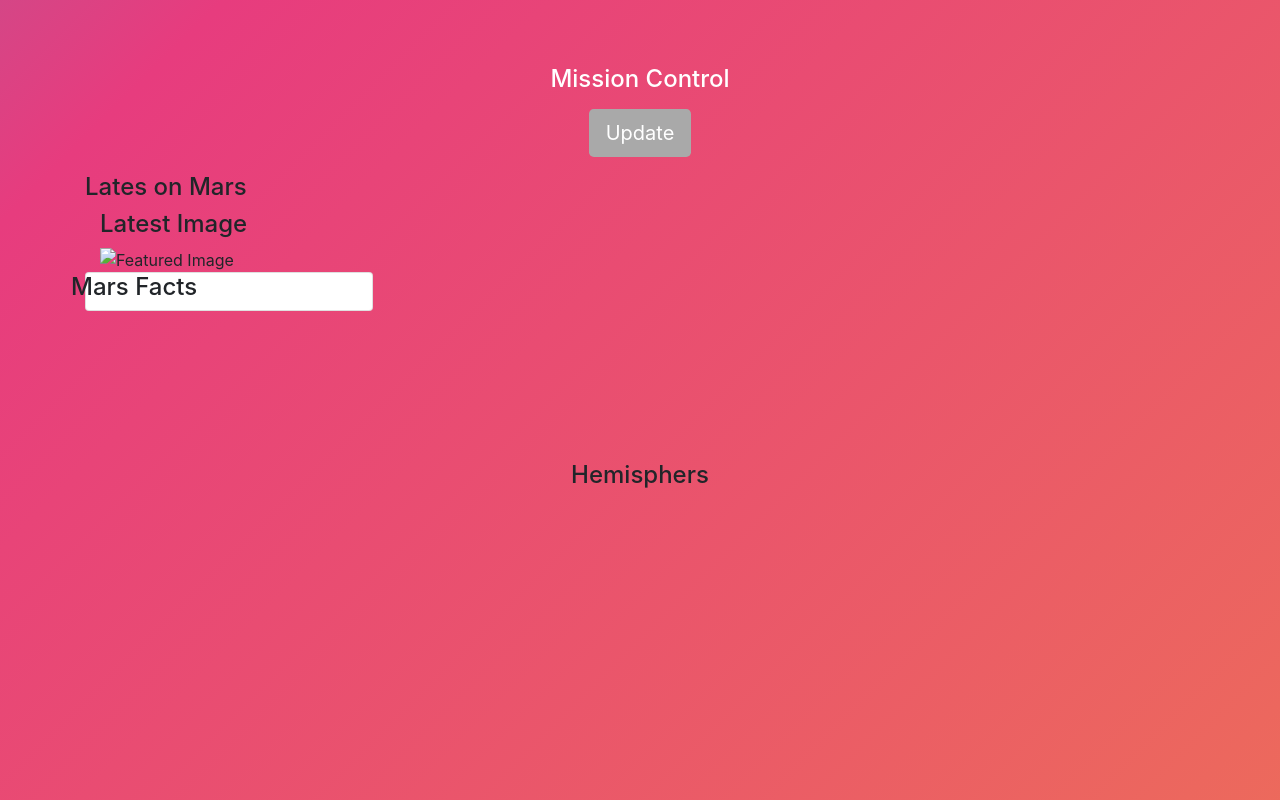
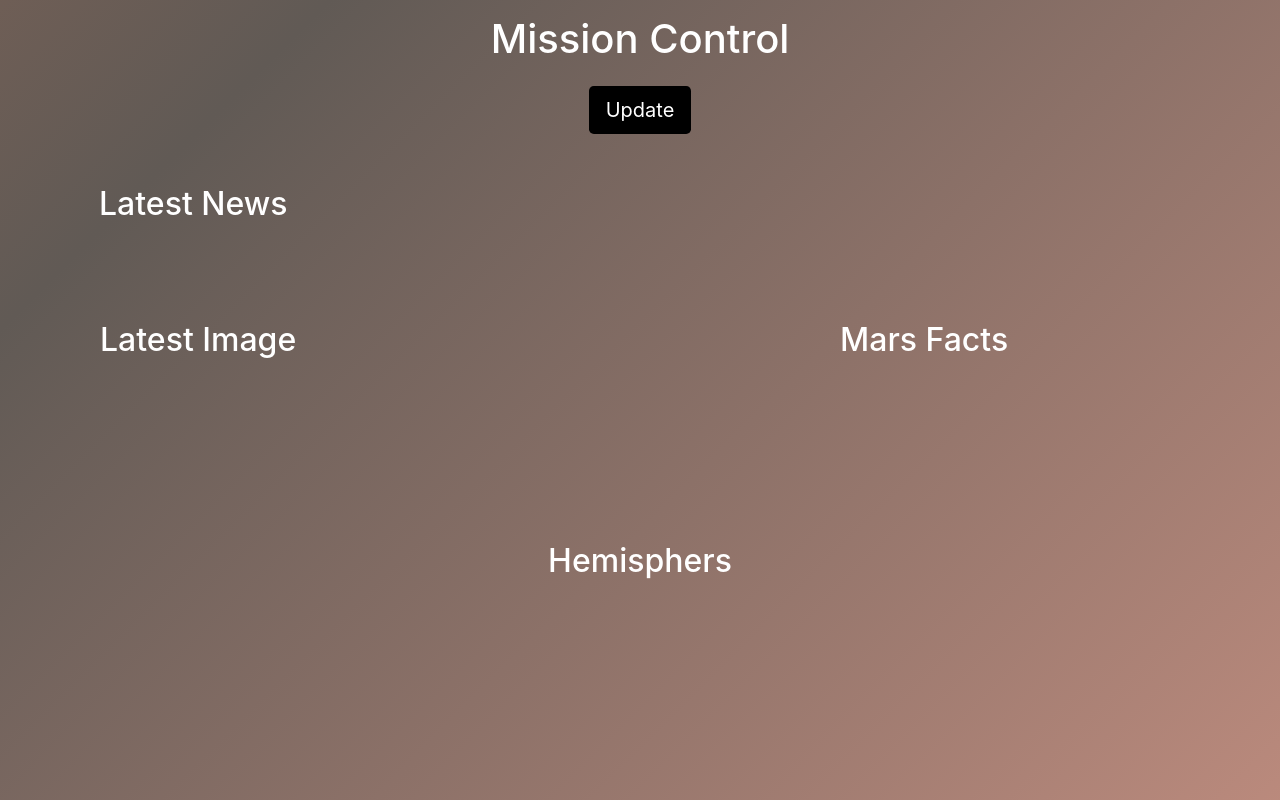
Before and after one commit to aolea13/web_scraping_challenge, a Flask app: template mission_to_mars/templates/index.html in a window 1280 px wide. Run offline with Flask 2, Linux system fonts and the light colour scheme; the template is opened without the code that fills it, so the values that code supplies are empty; some libraries are stand-ins or nearby versions.

Commit message:
:white_check_mark: Final Push

```diff
--- a/mission_to_mars/scrape_mars.py
+++ b/mission_to_mars/scrape_mars.py
@@ -123,7 +123,7 @@ def scrape_all():
     'news_p': news_p,
     'featured_image': img_url,
     'facts': facts,
-    'hemispheres': hemisphere_image_urls,
+    'hemisphere': hemisphere_image_urls,
     'last_modified': timestamp
   }
   browser.quit()
--- a/mission_to_mars/static/styles/style.css
+++ b/mission_to_mars/static/styles/style.css
@@ -1,6 +1,6 @@
 /* Background */
 body {
-	background: linear-gradient(-45deg, #ee7752, #e73c7e, #23a6d5, #23d5ab);
+	background: linear-gradient(-45deg, #E29F8E, #615a55, #C8795A, #DCA19B);
 	background-size: 400% 400%;
     animation: gradient 15s ease infinite;
 }
@@ -17,14 +17,6 @@ body {
 	}
 }
 
-/* Header */
-
-#header{
-    margin-top: 65px;
-    margin-bottom: 15px;
-    color: white;
-    text-align: center;
-}
 /*Jumbotron*/
 
 #jumbo{
@@ -33,32 +25,12 @@ body {
 }
 /* Button */
 #button{
-    background: darkgray;
+    background: black;
     color: white;
 }
 
-
-/* Images */
-img{
-    width: 100% !important;
-    height: 100% !important;
-}
-.active, .panel:hover{
-    border-color: darkgrey;
-    border-style: solid;
-}
-.visualization{
-    width: 50% !important;
-    height: 50% !important;
-}
-
-/* Box Class */
-.box{
-    margin-top: 65px;
-    margin-bottom: 65px;
-    padding: 10px 20px 15px;
-    color:white;
-    background-color: transparent;
+.mars_facts{
+    float: right;
 }
 
 /* Footer */
--- a/mission_to_mars/templates/index.html
+++ b/mission_to_mars/templates/index.html
@@ -5,9 +5,6 @@
     <meta name='viewport' content='width=device-width, initial-scale=1.0'>
     <meta http-equiv='X-UA-Compatible' content='IE=edge'>
     <title>Mission Control</title>
-    <div class='container' id = 'header'>
-        <h4>Mission Control</h4>
-    </div>
     <!--BootStrap-->
     <link rel = 'stylesheet' href = 'https://maxcdn.bootstrapcdn.com/bootstrap/4.0.0/css/bootstrap.min.css' integrity = 'sha384-Gn5384xqQ1aoWXA+058RXPxPg6fy4IWvTNh0E263XmFcJlSAwiGgFAW/dAiS6JXm'
     crossorigin = 'anonymous'>
@@ -16,56 +13,62 @@
 </head>
 <body>
     <div class='container'>
+        <div class="col-md-12">
+            <center><h1 style = 'color: white; padding-top: 15px; padding-bottom: 15px'>Mission Control</h1></center>
+        </div>
+
         <!---Button-->
         <div class = 'text-center'; id = 'jumbo' background-position: center; background-size: cover;'>
             <h1 class = 'display-3'></h1>
             <p><a class = 'btn btn-lg' id = 'button' href = '/scrape' role = 'button' style='text-align:center;'>Update</a></p>
         </div>
         <!--Mars News-->
-        <div class = 'container'>
-            <div class='row' id='mars_news'>
-                <div class = 'media'>
-                    <div class = 'media body'>
-                        <h4>Lates on Mars</h4>
-                            <h5>{{mars_data.news_t}}</h5>
-                            <p>{{mars_data.news_p}}</p>
+
+        <div class="container">
+            <div class="row" id="mars-news">
+                <div class="media">
+                    <div class="media-body">
+                        <h2 class = 'card-title' style = 'padding-bottom: 35px; padding-top: 35px; padding-left: 14px; color: white;'>Latest News</h2>
+                        <h3 style = 'padding-left: 14px;' >{{mars_data.news_t}}</h3>
+                        <p style = 'padding-bottom: 35px; padding-left: 14px;' >{{mars_data.news_p}}</p>
                     </div>
                 </div>
             </div>
         </div>
 
         <!--Featured Image-->
-        <div class = 'container'>
-            <div class='row' id='featured_image'>
-                <div class = 'col-lg-8 col-md-8 col-sm-12'>
-                    <h4>Latest Image</h4>
-                        <img src = '{{mars_data.featured_image}}' class = 'img-responsive' style= 'width:auto; height:400;' alt = 'Featured Image'>
-                </div>
-            </div>
+        <div class="container">
+            <div class="row" id="mars-featured-image">
+                <div class="col-lg-8 col-md-8 col-sm-12">
+                <h2 style = 'color: white;'>Latest Image</h2>
+                    <img src = '{{mars_data.featured_image}}' style= 'width:auto; height: auto;'>
                 </div>
 
         <!--Mars Facts-->
-        <div class = 'card' style = 'max-width: 18rem;'>
-            <div class = 'row' id = mars_facts>
-                <div class = 'col-mo-12'>
-                    <h4>Mars Facts</h4>
+                <br>
+                <div class="col-lg-4 col-md-4 col-sm-12" id="mars-facts">
+                    <div class="row">
+                        <div class="col-md-12">
+                            <h2 style = 'color: white;'>Mars Facts</h2>
                         {{mars_data.facts | safe}}
+                        </div>
+                    </div>
                 </div>
             </div>
         </div>
 
         <!--Hemisphers-->
-        <h4 style = 'padding-top: 50px; margin-top: 100px; text-align: center'>Hemisphers</h4>
+        <h2 style = 'padding-top: 50px; margin-top: 100px; text-align: center; color: white;'>Hemisphers</h2>
         <div class = 'card-deck'>
             <hr>
             <div class = 'col-md-12'>
                 <div class = 'row' id = 'hemispheres'>
-                    {% for hemisphere in mars_data.hemisphere%}
+                    {% for hemisphere in mars_data.hemisphere %}
                     <div class = 'col-md-6'>
                         <div class = 'card text-white' style = 'margin: 30px;'>
                             <img class = 'card-img-top' src = '{{hemisphere.img_url}}''>
                             <div class = 'card-body'>
-                                <p class = 'card-text'>{{hemisphere.title}}</p>
+                                <p class = 'card-text' style='color: black'>{{hemisphere.title}}</p>
                             </div>
                         </div>
                     </div>
@@ -74,7 +77,7 @@
             </div>
         </div>
     </div>
-</div>
+
 
     <!--Bootstrap JS-->
     <script src="https://code.jquery.com/jquery-3.2.1.slim.min.js" integrity="sha384-KJ3o2DKtIkvYIK3UENzmM7KCkRr/rE9/Qpg6aAZGJwFDMVNA/GpGFF93hXpG5KkN"
```
Also changed, not shown: back_up index.html (added, +89 -0 lines), mission_to_mars/app.py (line endings or trailing spaces). Lines whose indentation alone changed are shown as unchanged.
